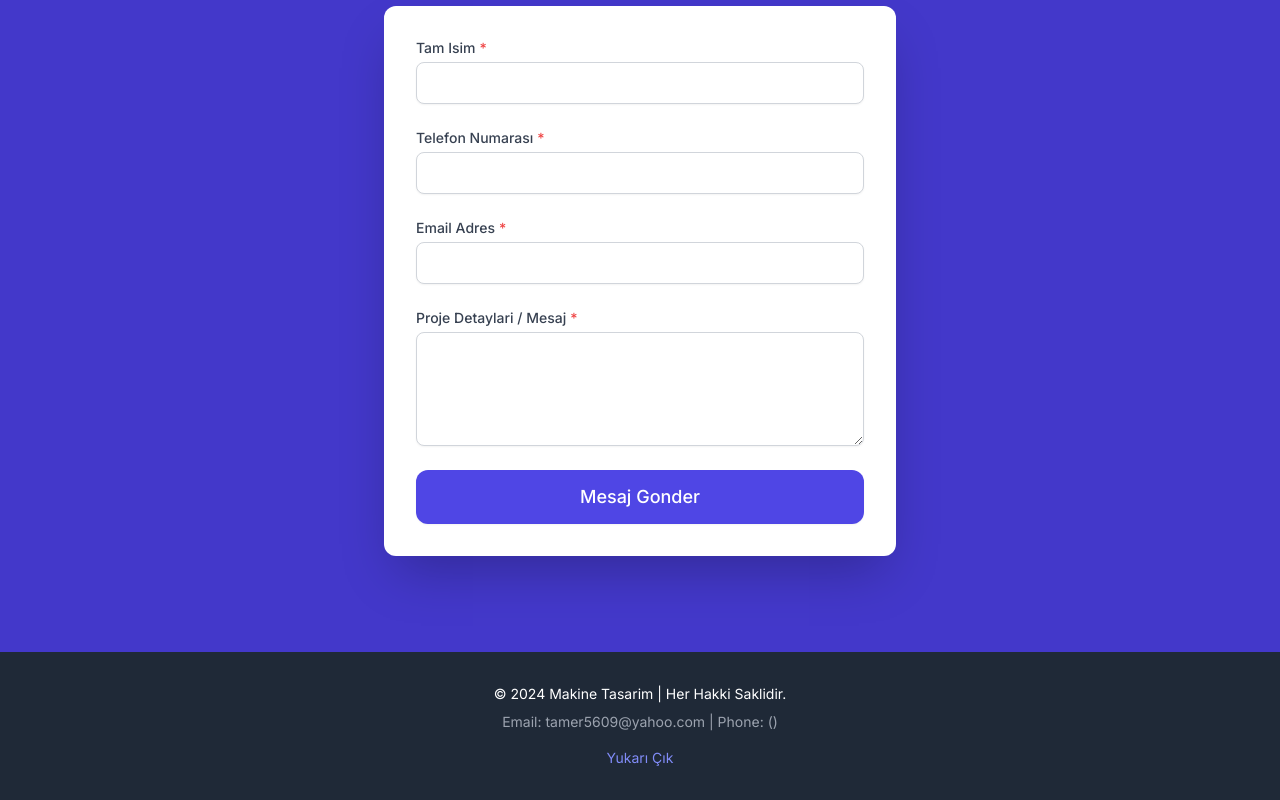
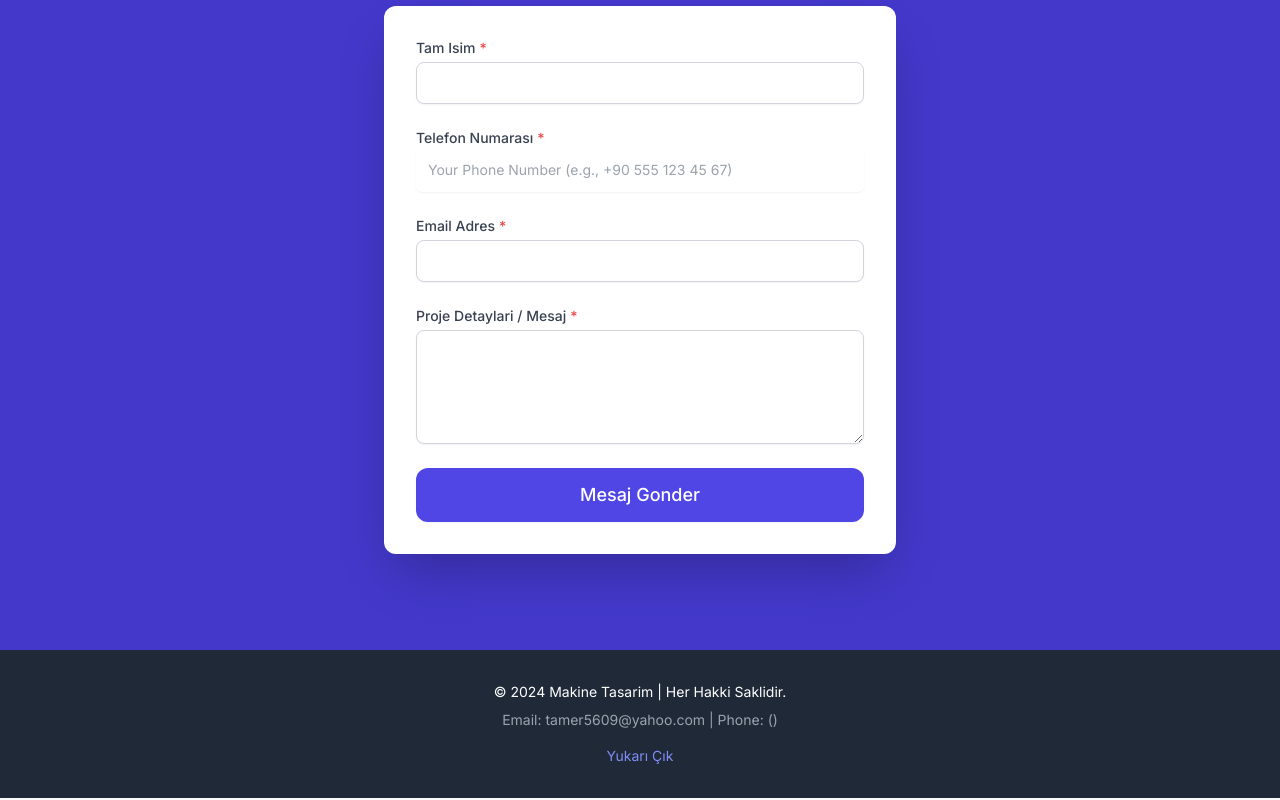
Before and after one commit to tamertanrikulu72-spec/home_office, a website: page public/index.html in a window 1280 px wide. Shown: the part 2258-3058 px from the top of the page. Drawn offline with nearby package versions, Linux system fonts and the light colour scheme.

```diff
--- a/public/index.html
+++ b/public/index.html
@@ -189,7 +189,11 @@
 
                     <div>
                         <label for="tel" data-key="contact_label_tel" class="block text-sm font-medium text-gray-700 required-label">Telephone Number</label>
-                        <input type="text" id="tel" name="tel" required class="mt-1 block w-full px-4 py-2 border border-gray-300 rounded-lg shadow-sm focus:ring-indigo-500 focus:border-indigo-500">
+
+                       <input type="tel" name="tel" id="tel" placeholder="Your Phone Number (e.g., +90 555 123 45 67)"
+       class="block w-full rounded-md border-gray-300 shadow-sm focus:border-indigo-500 focus:ring-indigo-500 sm:text-sm p-3">
+
+
                     </div>
 
                     <div>
```
Also changed, not shown: scripts/report.js (line endings or trailing spaces), 3 other files.
